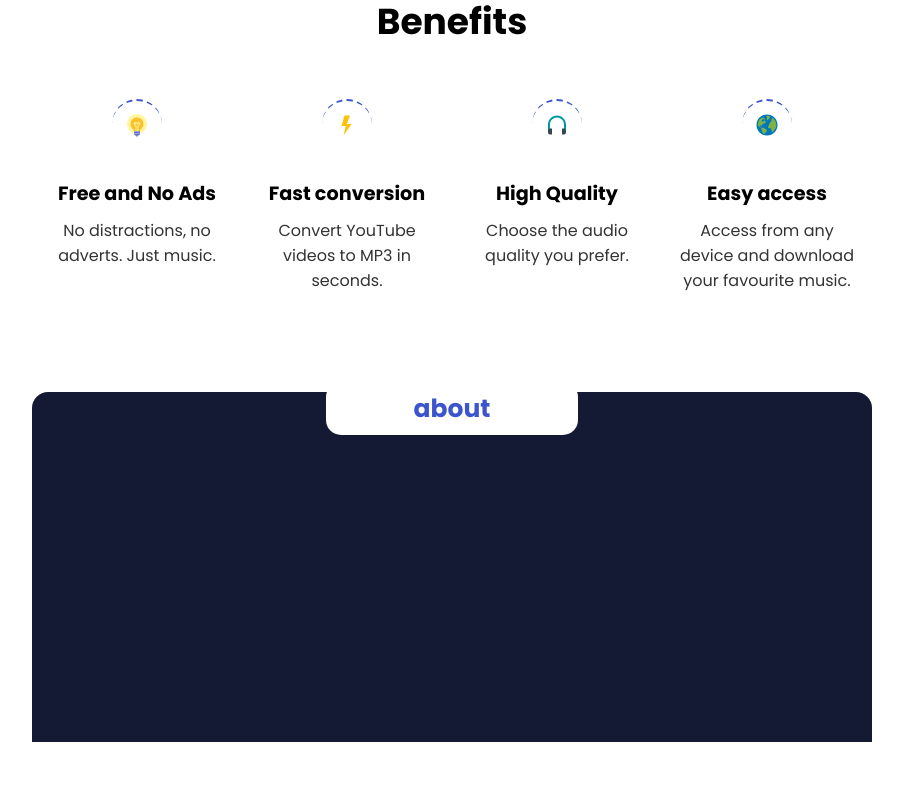
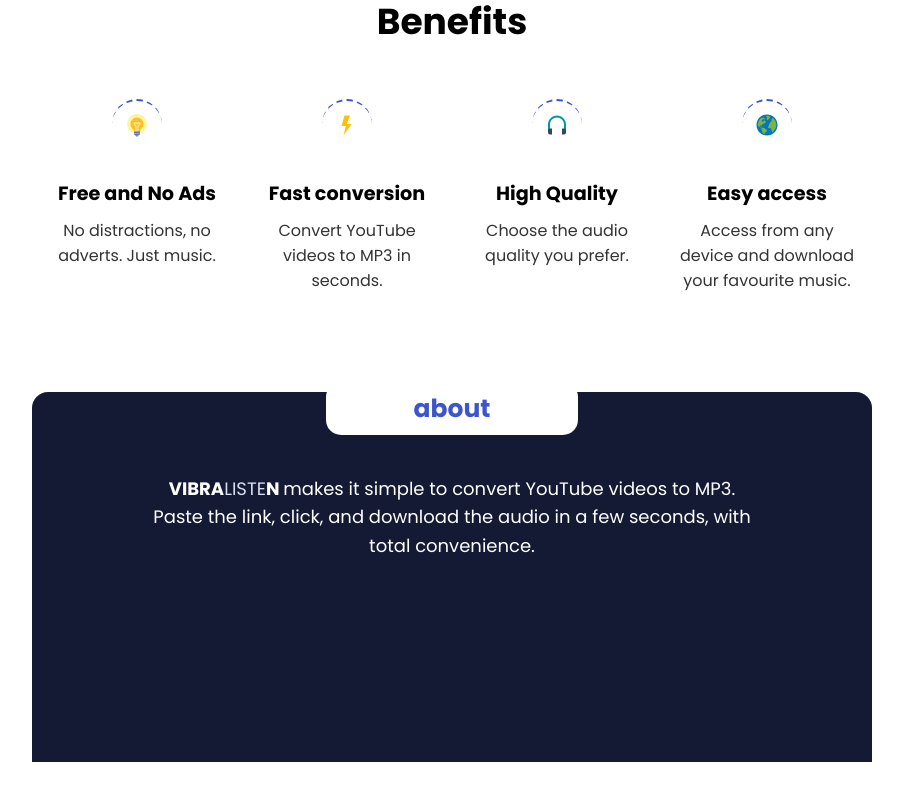
Before and after one commit to lodsa-ntos/vibralisten, a React (Create React App) app in the folder frontend/: page / in a window 1280 px wide. Shown: the part 846-1646 px from the top of the page, without its empty margins (188-1091 px from the left). Built offline with nearby package versions, Linux system fonts and the light colour scheme.

Commit message:
Refactor About page styling: update container classes, adjust layout, and enhance text presentation

```diff
--- a/frontend/src/pages/About/About.css
+++ b/frontend/src/pages/About/About.css
@@ -55,16 +55,17 @@
 .about-content {
   padding: 44pt 0;
 }
-.black-wall {
+.container-black-wall {
   width: 100%;
-  height: 350px;
+  height: 370px;
   border-radius: 16px 16px 0 0;
   background-color: var(--dark-grey);
-  align-items: flex-start;
-  justify-content: center;
   display: flex;
+  justify-content: flex-start;
+  flex-direction: column;
+  align-items: center;
 }
-.about-white-zone {
+.container-white-zone {
   width: 30%;
   padding: 14px;
   border-radius: 15px;
@@ -83,11 +84,24 @@
   color: var(--blue-vibrant);
 }
 
+.body-text-container {
+  display: flex;
+  justify-content: center;
+  align-items: center;
+  text-align: center;
+ margin-top: 40px;
+  margin-bottom: 20px;
+}
 .body-text {
-  text-align: left;
-}
-.body-text p {
   font-size: 18px;
   line-height: 1.6;
-  padding-right: 200px;
+  color: var(--white);
+  padding-left: 10%;
+  padding-right: 10%;
 }
+.vibra-word {
+  font-weight: bold;
+}
+.liste-word {
+  color: var(--light-grey);
+}
--- a/frontend/src/pages/About/About.js
+++ b/frontend/src/pages/About/About.js
@@ -41,9 +41,20 @@
       </section>
 
       <div className="about-content">
-        <div className="black-wall">
-          <div className="about-white-zone">
+        <div className="container-black-wall">
+          <div className="container-white-zone">
             <h1 className="about-title">about</h1>
+          </div>
+          <div className="body-text-container">
+            <p className="body-text">
+              <span className="vibra-word">VIBRA</span>
+              <span className="liste-word">LISTE</span>
+              <span className="vibra-word">N </span>
+              makes it simple to convert YouTube videos to MP3.
+              <br />
+              Paste the link, click, and download
+              the audio in a few seconds, with total convenience.
+            </p>
           </div>
         </div>
       </div>
```
